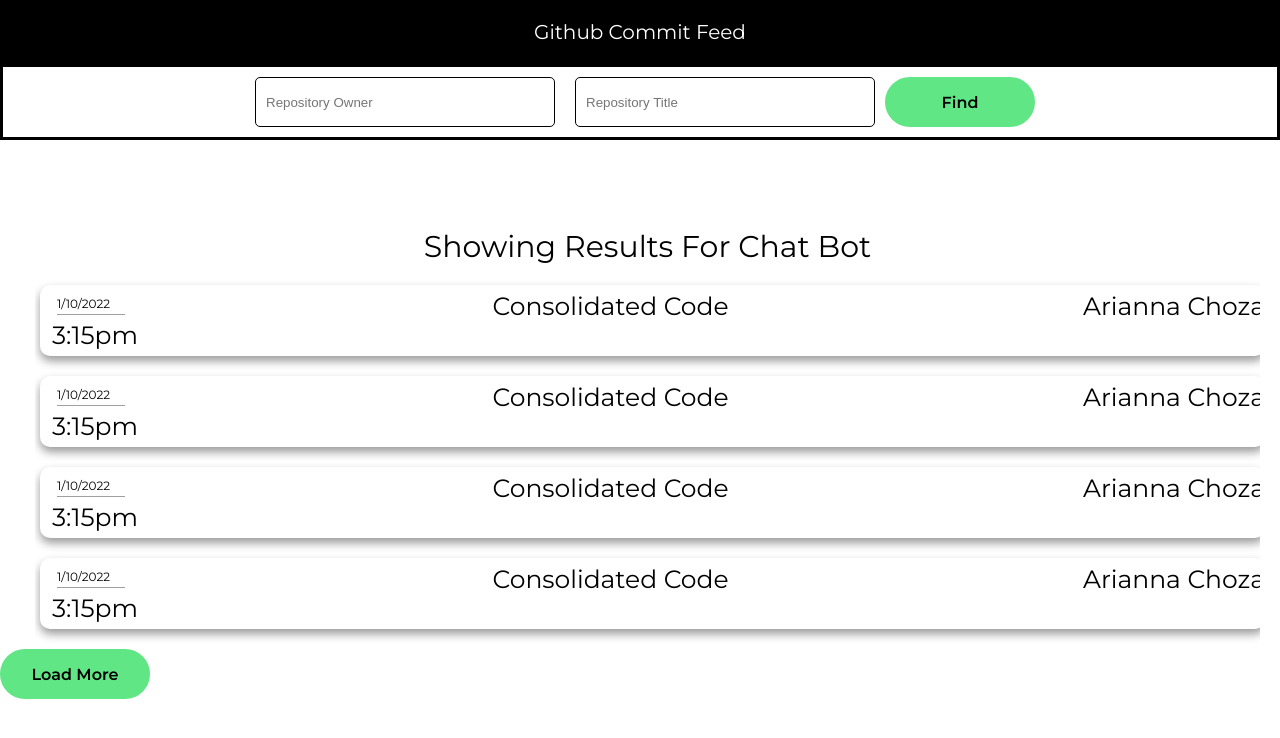
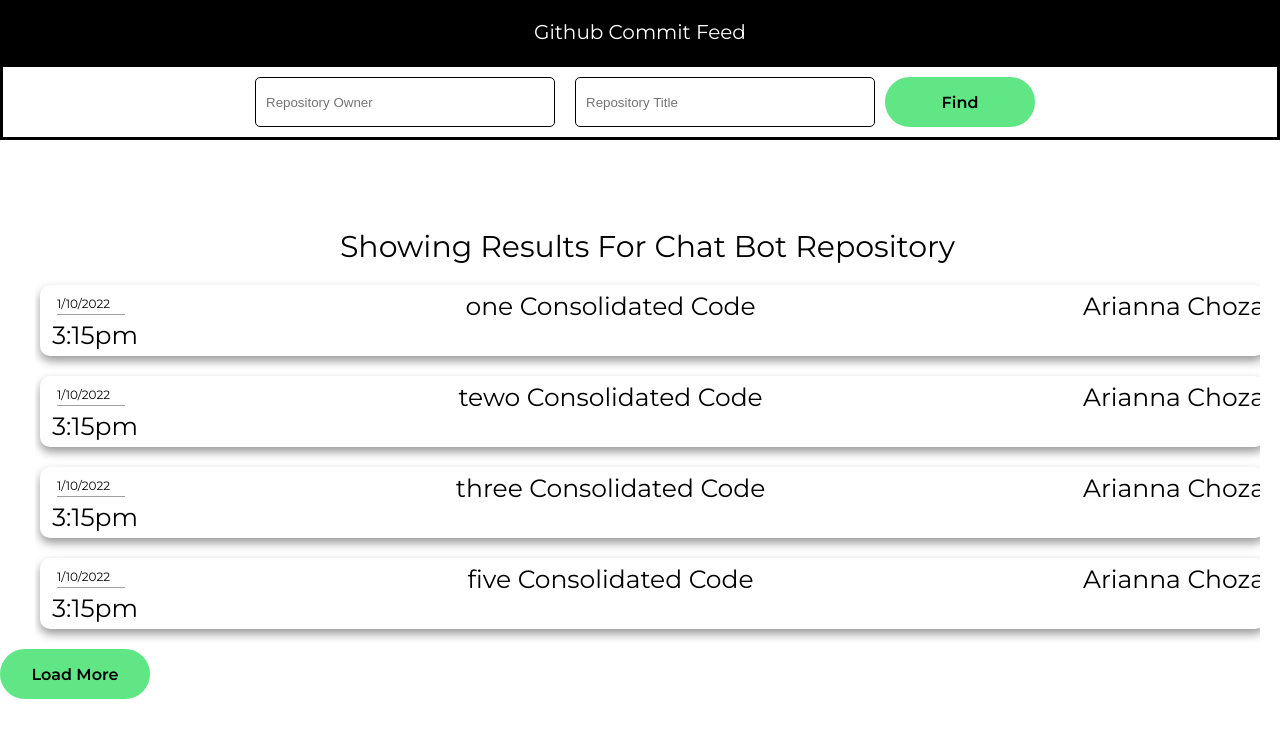
Before and after one commit to unachoza/commit-feed, a React (Create React App) app: page / in a window 1280 px wide. Shown: the top 738 px of the page. Built offline with nearby package versions, Linux system fonts and the light colour scheme.

Commit message:
updated props being passed to card and cardlist

```diff
--- a/src/Components/Card/Card.tsx
+++ b/src/Components/Card/Card.tsx
@@ -1,15 +1,15 @@
 //@ts-nocheck
-import React from "react";
 
-const Card: React.FC = ({ title }) => {
-  console.log(title)
+const Card: React.FC = (props) => {
+  const { title, selectRepository } = props.event;
+  // console.log(title)
   return <div className="card">
     <div className="date-container">
 
       <div className="date">1/10/2022</div>
       <div className="time">3:15pm</div>
     </div>
-    <div className="message">Consolidated Code</div>
+    <div className="message">{title } Consolidated Code</div>
       <div className="author"> Arianna Choza</div>
   </div>;
 };
--- a/src/Components/CardList/CardList.tsx
+++ b/src/Components/CardList/CardList.tsx
@@ -1,21 +1,30 @@
 //@ts-nocheck
-import React from "react";
+import React, {useState} from "react";
 import Card from "../Card/Card";
 import LoadingSpinner from '../PulseLoader/PulseLoader';
 
 const cardListings = [{title: 'one'}, {title: 'tewo'}, {title: 'three'}, {title: 'five'}, {title: 'more'}]
 
-const CardList = ({ loading }) => {
+const CardList = (props) => {
+  console.log({props})
+
+  // const [selectedRepo, setSelectedRepo] = useState({})
+
+  const selectRepository = () => {
+
+
+  }
+
   return (
     <div className="event-list__container">
       {/* {loading && <LoadingSpinner loading={loading} />} */}
-      <div className="title">Showing Results For<span> Chat Bot</span> </div>
+      <div className="title">Showing Results For<span> Chat Bot Repository</span> </div>
       {!cardListings.length ? (
         <div className="no-results">
           Oh dear!<br></br> Your search returned no events.
         </div>
       ) : cardListings.length === 1 ? (
-        <Card title={cardListings[0]} />
+          <Card title={cardListings[0]} selectRepository={ selectRepository} />
       ) : (
         <ul>
           {Object.entries(cardListings).map((event, i) =>
@@ -24,7 +33,7 @@ const CardList = ({ loading }) => {
                 {event.title}
               </div>
             ) : (
-              <li>
+              <li key={i}>
                 <Card key={i} event={event[1]} />
               </li>
             )
```
